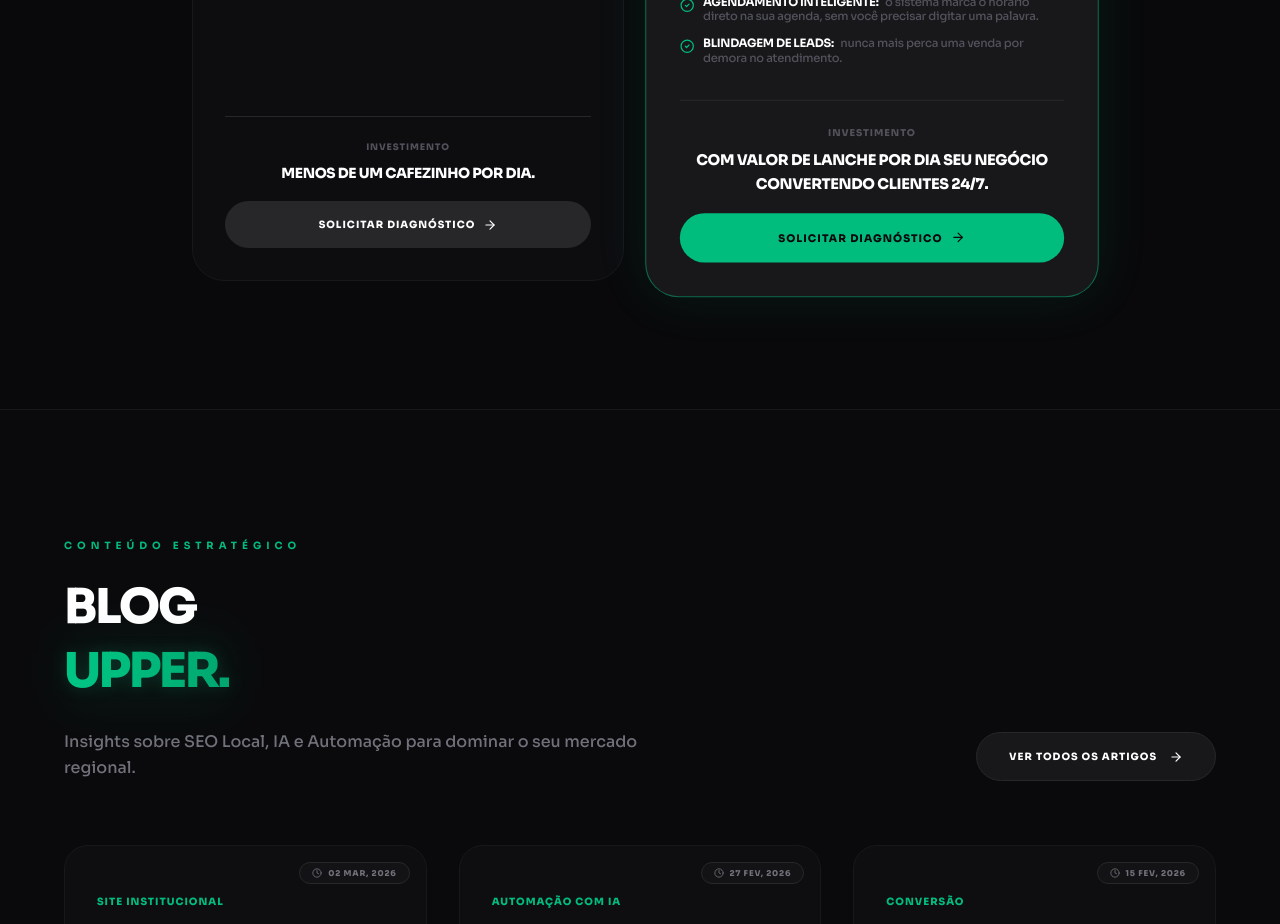
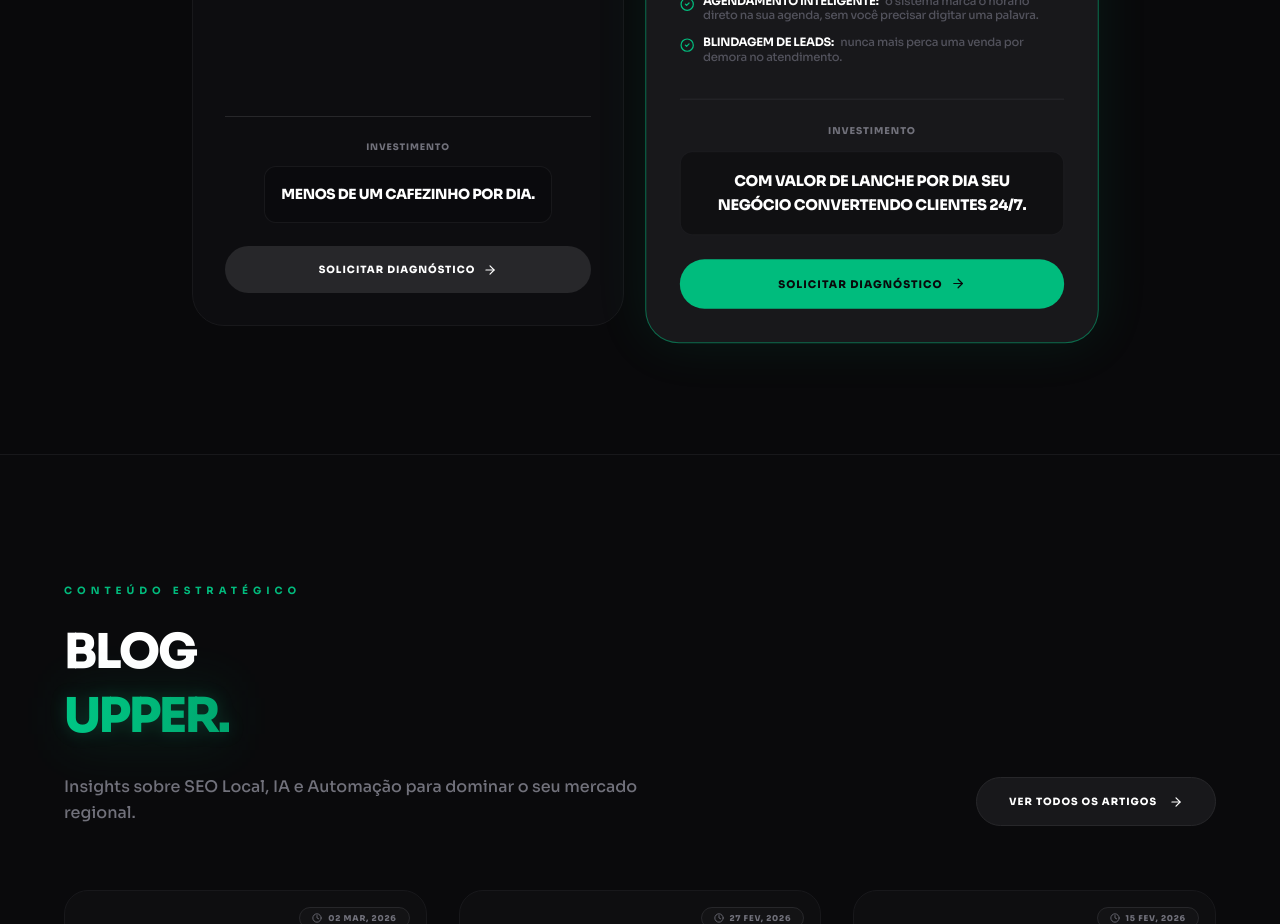
Before and after one commit to gabrsena/UPPER, a Next.js app: page / in a window 1280 px wide. Shown: the part 9180-10104 px from the top of the page. Built offline with nearby package versions, Linux system fonts and the light colour scheme.

Commit message:
Enhance pricing UI and animation

```diff
--- a/components/sections/plan-discovery.tsx
+++ b/components/sections/plan-discovery.tsx
@@ -108,9 +108,17 @@ export const PlanDiscovery = ({ cityName }: { cityName?: string }) => {
               </div>
 
               <div className="mt-8 pt-6 border-t border-zinc-800 space-y-4">
-                <div className="text-center">
-                  <div className="text-[9px] font-black text-zinc-600 uppercase tracking-widest mb-2">Investimento</div>
-                  <div className="text-sm font-black text-white uppercase tracking-tight leading-relaxed">{plan.price}</div>
+                <div className="text-center group-hover/card:-translate-y-1 transition-transform duration-500">
+                  <div className="text-[9px] font-black text-zinc-500 uppercase tracking-widest mb-3">Investimento</div>
+                  <div className="relative inline-block">
+                    <div className="absolute -inset-2 bg-emerald-500/10 rounded-xl blur-xl opacity-0 group-hover/card:opacity-100 transition-opacity duration-500" />
+                    <div className="relative p-4 rounded-xl bg-zinc-950/50 border border-zinc-800/50 group-hover/card:border-emerald-500/20 group-hover/card:shadow-[0_0_30px_rgba(16,185,129,0.1)] transition-all duration-500 overflow-hidden">
+                      <div className="absolute top-0 left-0 w-full h-[1px] bg-gradient-to-r from-transparent via-emerald-500/50 to-transparent translate-x-[-100%] group-hover/card:animate-shimmer" />
+                      <div className="text-xs md:text-sm font-black text-white uppercase tracking-tight leading-relaxed">
+                        {plan.price}
+                      </div>
+                    </div>
+                  </div>
                 </div>
                 <a
                   href={WHATSAPP_URL}
```
